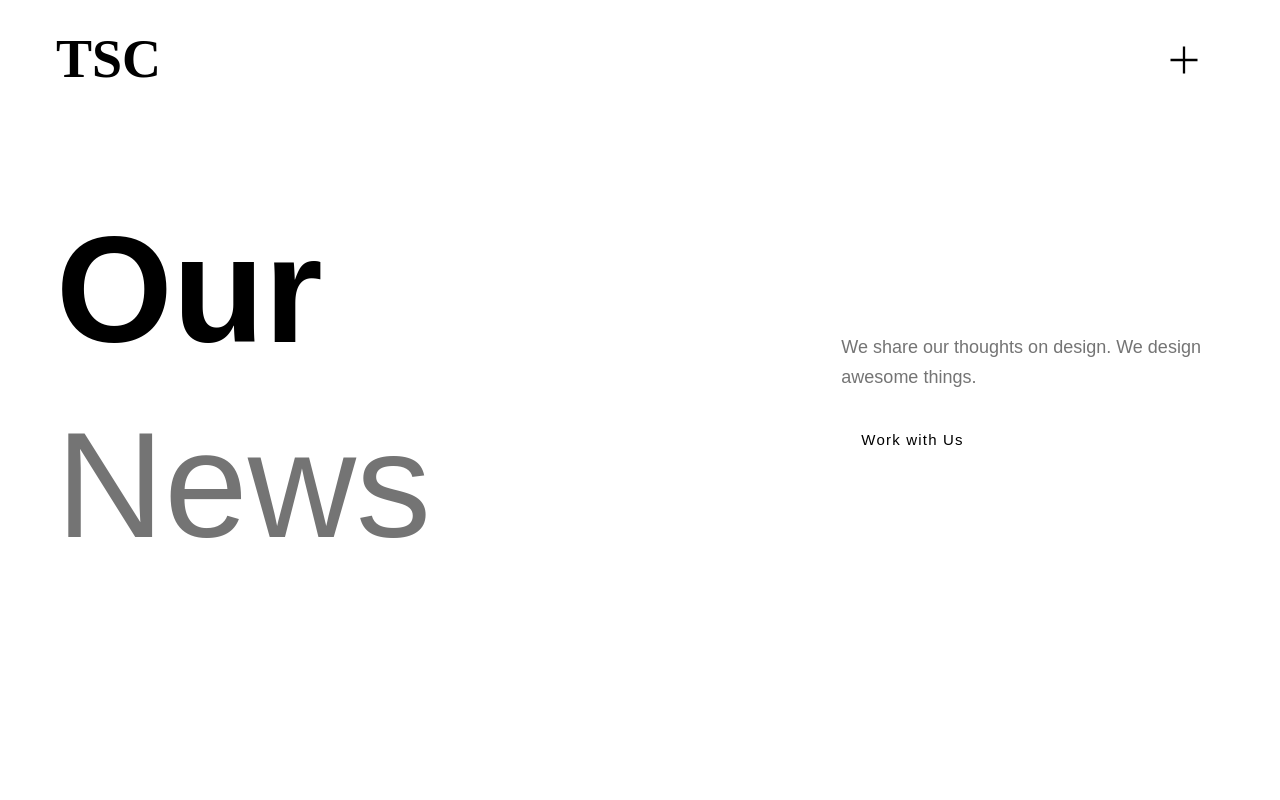
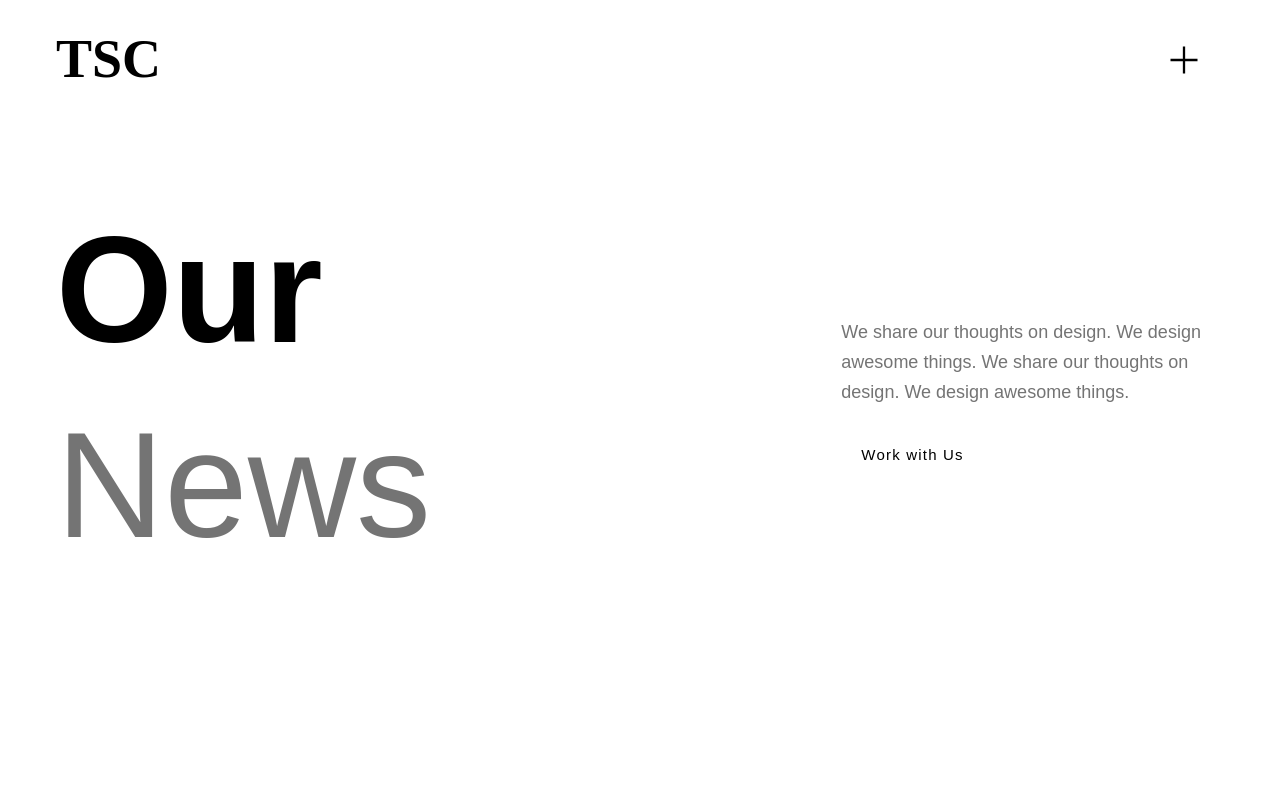
Before and after one commit to special-char/special-char, a Next.js app: page /development/news in a window 1280 px wide. Shown: the top 800 px of the page. Built offline with nearby package versions, Linux system fonts and the light colour scheme.

Commit message:
our News

```diff
--- a/app/development/ourNews.tsx
+++ b/app/development/ourNews.tsx
@@ -17,7 +17,8 @@ const data = {
   btn: 'Work with Us',
   title: 'Our',
   title1: 'News',
-  description: 'We share our thoughts on design. We design awesome things. ',
+  description:
+    'We share our thoughts on design. We design awesome things. We share our thoughts on design. We design awesome things.',
 };
 
 const NewsData = [
```
